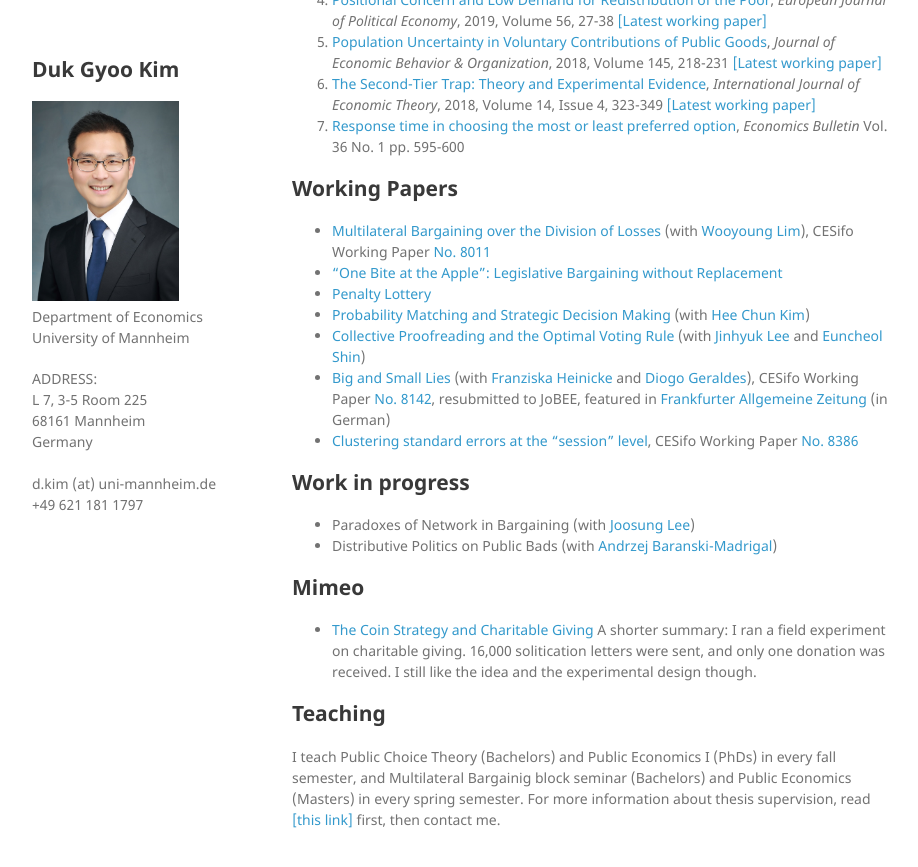
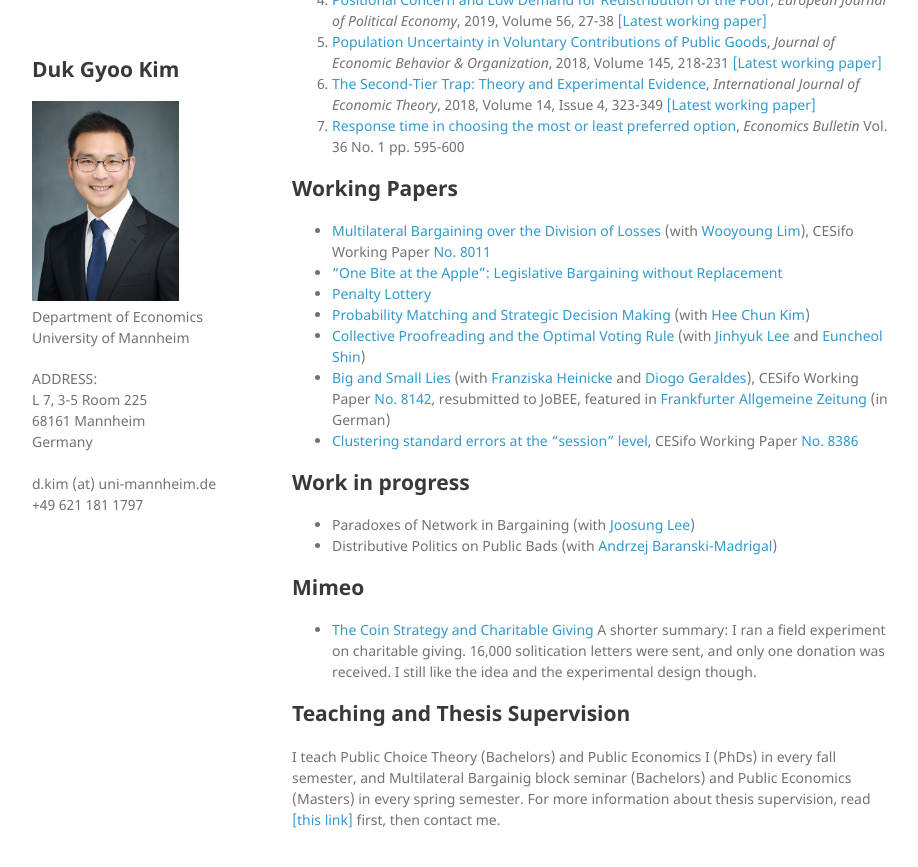
Before and after one commit to kimdukgyoo/kimdukgyoo.github.io, a Jekyll site: the page built from index.md, in a window 1280 px wide and 900 px high, scrolled down 506 px. Shown: the top 867 px of the window, without its empty margins (178-1096 px from the left). Built offline with Jekyll 4.4.1, drawn with Linux system fonts in a browser that asks for light colours; our own code applies the rules of GitHub Pages for plain Markdown files.

Commit message:
Update index.md

```diff
--- a/index.md
+++ b/index.md
@@ -34,7 +34,7 @@ I usually go by 'Duk,' by pronouncing 'DOOK' quickly. Want to enunciate my first
 ## Mimeo
 * <a href="https://kimdukgyoo.github.io/PDFfiles/CoinStrategyandCharitableGiving.pdf" target="_blank"> The Coin Strategy and Charitable Giving</a> A shorter summary: I ran a field experiment on charitable giving. 16,000 solitication letters were sent, and only one donation was received. I still like the idea and the experimental design though.
 
-## Teaching
+## Teaching and Thesis Supervision
 I teach Public Choice Theory (Bachelors) and Public Economics I (PhDs) in every fall semester, and Multilateral Bargainig block seminar (Bachelors) and Public Economics (Masters) in every spring semester. For more information about thesis supervision, read [[this link]](./thesisFAQ.md) first, then contact me.
 
 <!--
```
